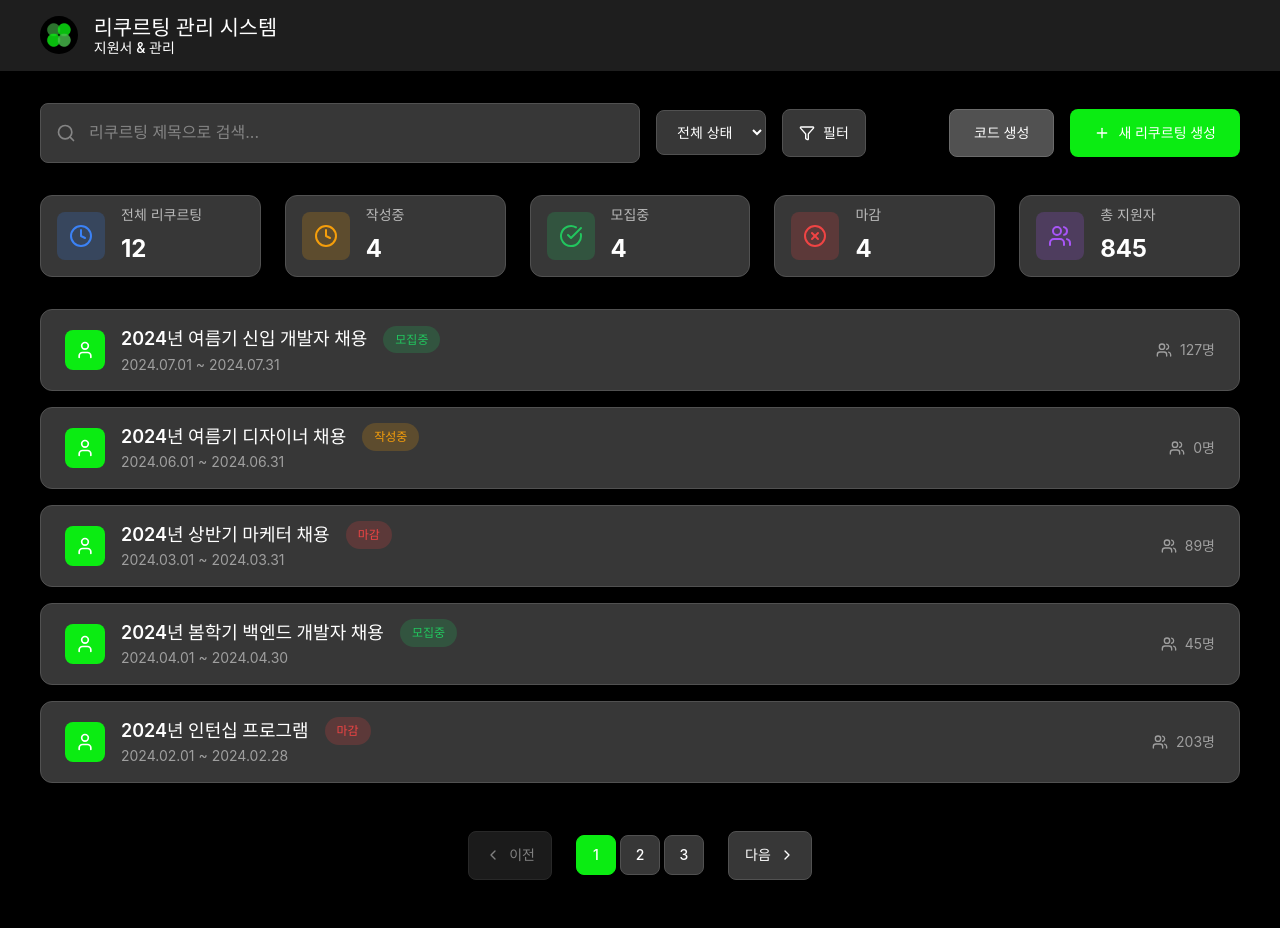
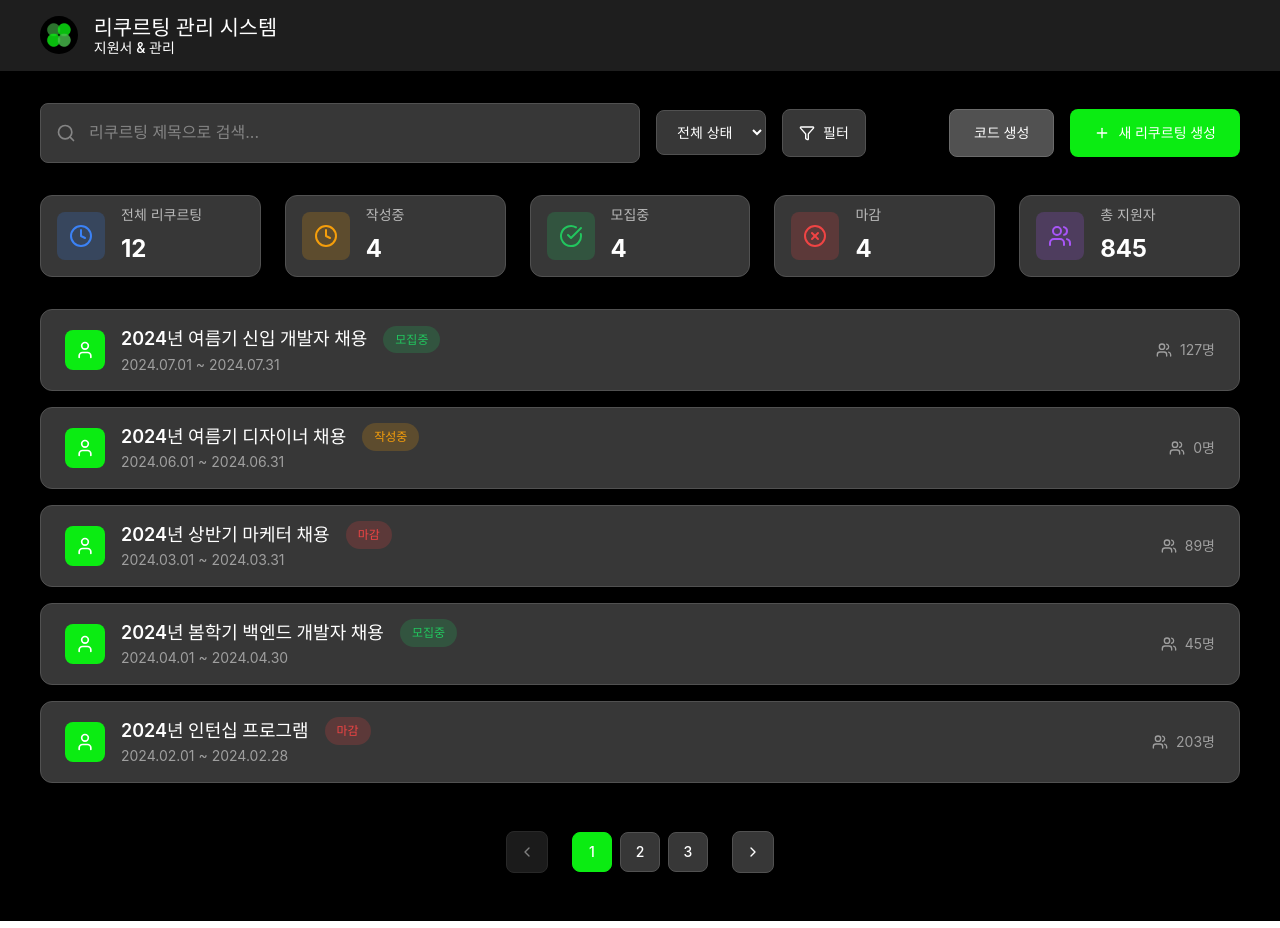
Before and after one commit to Piro-recruit/piro-recruit-FE, a React (Vite) app: page /admin/recruiting in a window 1280 px wide. Built offline with nearby package versions, Linux system fonts and the light colour scheme; a web font is replaced by a local one.

Commit message:
design: pagination button design 수정

```diff
--- a/src/pages/RecruitingManagePage.css
+++ b/src/pages/RecruitingManagePage.css
@@ -334,7 +334,7 @@
   display: flex;
   align-items: center;
   gap: 0.5rem;
-  padding: 0.75rem 1rem;
+  padding: 0.75rem;
   background-color: var(--color-gray-7);
   border: 1px solid var(--color-gray-6);
   border-radius: 8px;
@@ -355,7 +355,7 @@
 
 .pagination-numbers {
   display: flex;
-  gap: 0.25rem;
+  gap: 0.5rem;
   margin: 0 1rem;
 }
 
--- a/src/pages/RecruitingManagePage.jsx
+++ b/src/pages/RecruitingManagePage.jsx
@@ -326,7 +326,6 @@ const RecruitingManagePage = () => {
                 disabled={currentPage === 1}
               >
                 <ChevronLeft size={16} />
-                이전
               </button>
 
               <div className="pagination-numbers">
@@ -346,7 +345,6 @@ const RecruitingManagePage = () => {
                 onClick={handleNextPage}
                 disabled={currentPage === totalPages}
               >
-                다음
                 <ChevronRight size={16} />
               </button>
             </div>
```
